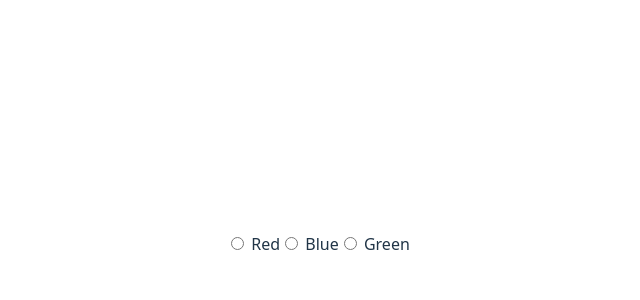
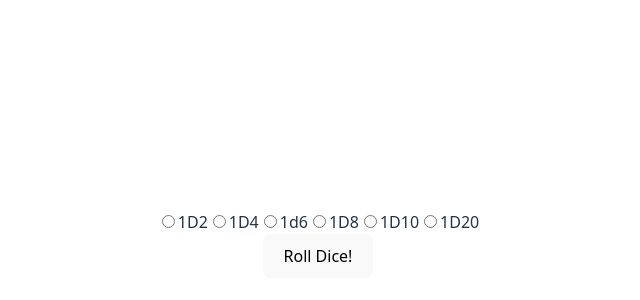
Before and after one commit to shaneTF/dnd_dice_roller, a React (Vite) app: page / in a window 1280 px wide. Shown: the part 156-456 px from the top of the page, without its empty margins (322-962 px from the left). Built offline with nearby package versions, Linux system fonts and the light colour scheme.

Commit message:
Simple dice roller setup

```diff
--- a/src/App.jsx
+++ b/src/App.jsx
@@ -1,19 +1,88 @@
+import React, { useState } from "react";
 import "./App.css";
 
 function App() {
+  const [selectedValue, setSelectedvalue] = useState("1d6");
+  const [diceRoll, setDiceRoll] = useState(null);
+
+  const handleChange = (event) => {
+    setSelectedvalue(event.target.value);
+  };
+
+  const handleClick = () => {
+    setDiceRoll(Math.floor(Math.random() * parseInt(selectedValue)) + 1);
+  };
+
   return (
     <>
-      <form>
+      <div>
         <label>
-          <input type="radio" name="diceType" value="red" id="six" /> Red
+          <input
+            type="radio"
+            name="1d2"
+            value="2"
+            checked={selectedValue === "2"}
+            onChange={handleChange}
+          />
+          1D2
         </label>
         <label>
-          <input type="radio" name="diceType" value="blue" id="eight" /> Blue
+          <input
+            type="radio"
+            name="1d4"
+            value="4"
+            checked={selectedValue === "4"}
+            onChange={handleChange}
+          />
+          1D4
         </label>
         <label>
-          <input type="radio" name="diceType" value="green" id="twenty" /> Green
+          <input
+            type="radio"
+            name="1d6"
+            value="6"
+            checked={selectedValue === "6"}
+            onChange={handleChange}
+          />
+          1d6
         </label>
-      </form>
+        <label>
+          <input
+            type="radio"
+            name="1d8"
+            value="8"
+            checked={selectedValue === "8"}
+            onChange={handleChange}
+          />
+          1D8
+        </label>
+        <label>
+          <input
+            type="radio"
+            name="1d10"
+            value="10"
+            checked={selectedValue === "10"}
+            onChange={handleChange}
+          />
+          1D10
+        </label>
+        <label>
+          <input
+            type="radio"
+            name="1d20"
+            value="20"
+            checked={selectedValue === "20"}
+            onChange={handleChange}
+          />
+          1D20
+        </label>
+      </div>
+      <div>
+        <button onClick={handleClick}>Roll Dice!</button>
+      </div>
+      <div>
+        <span>{diceRoll}</span>
+      </div>
     </>
   );
 }
```
